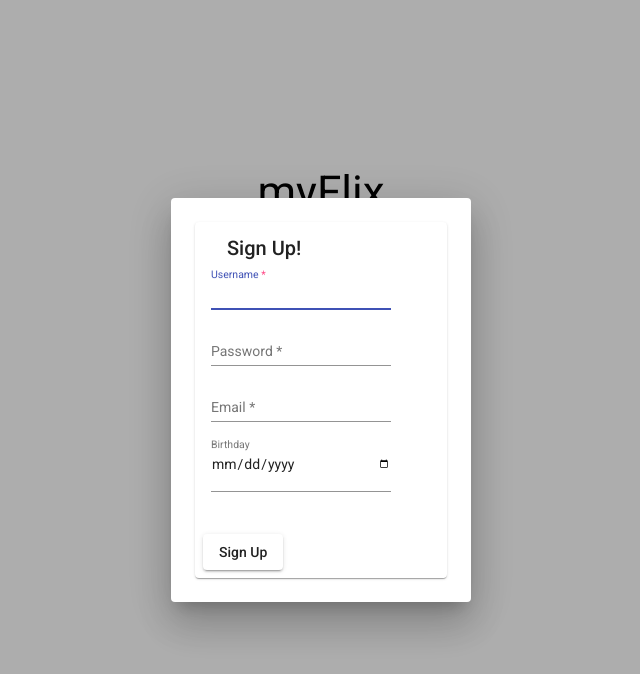
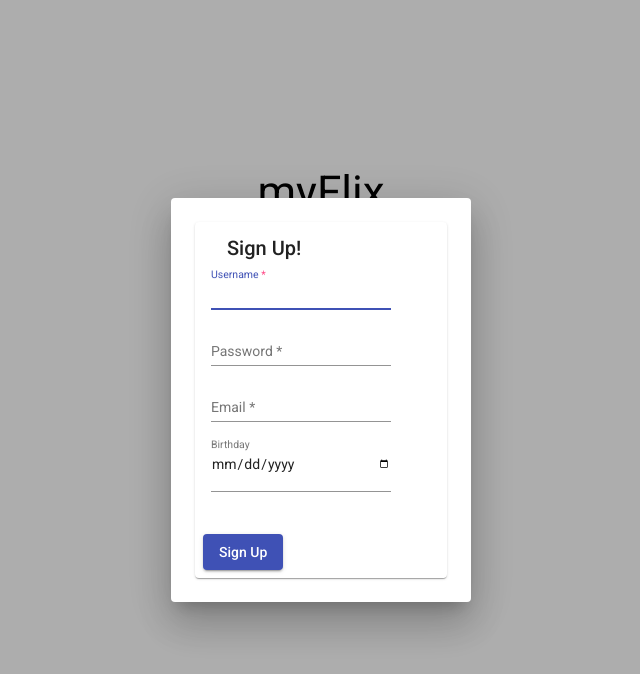
Before and after one commit to Djosc/myFlix-Angular-client, an Angular app: page /welcome in a window 1280 px wide. Both pictures are taken after a click on the button "Sign Up". Shown: the top 674 px of the page, without its empty margins (319-959 px from the left). Built offline with nearby package versions, Linux system fonts and the light colour scheme.

Commit message:
button styling

```diff
--- a/src/app/update-profile-form/update-profile-form.component.html
+++ b/src/app/update-profile-form/update-profile-form.component.html
@@ -46,7 +46,12 @@
     </form>
   </mat-card-content>
   <mat-card-actions>
-    <button mat-raised-button (click)="updateUser()" class="button-profile">
+    <button
+      mat-raised-button
+      color="primary"
+      (click)="updateUser()"
+      class="button-profile"
+    >
       Update
     </button>
   </mat-card-actions>
--- a/src/app/user-login-form/user-login-form.component.html
+++ b/src/app/user-login-form/user-login-form.component.html
@@ -27,7 +27,12 @@
     </form>
   </mat-card-content>
   <mat-card-actions>
-    <button mat-raised-button (click)="loginUser()" class="button-profile">
+    <button
+      mat-raised-button
+      color="primary"
+      (click)="loginUser()"
+      class="button-profile"
+    >
       Log In
     </button>
   </mat-card-actions>
--- a/src/app/user-registration-form/user-registration-form.component.html
+++ b/src/app/user-registration-form/user-registration-form.component.html
@@ -46,7 +46,12 @@
     </form>
   </mat-card-content>
   <mat-card-actions>
-    <button mat-raised-button (click)="registerUser()" class="button-profile">
+    <button
+      mat-raised-button
+      color="primary"
+      (click)="registerUser()"
+      class="button-profile"
+    >
       Sign Up
     </button>
   </mat-card-actions>
```
